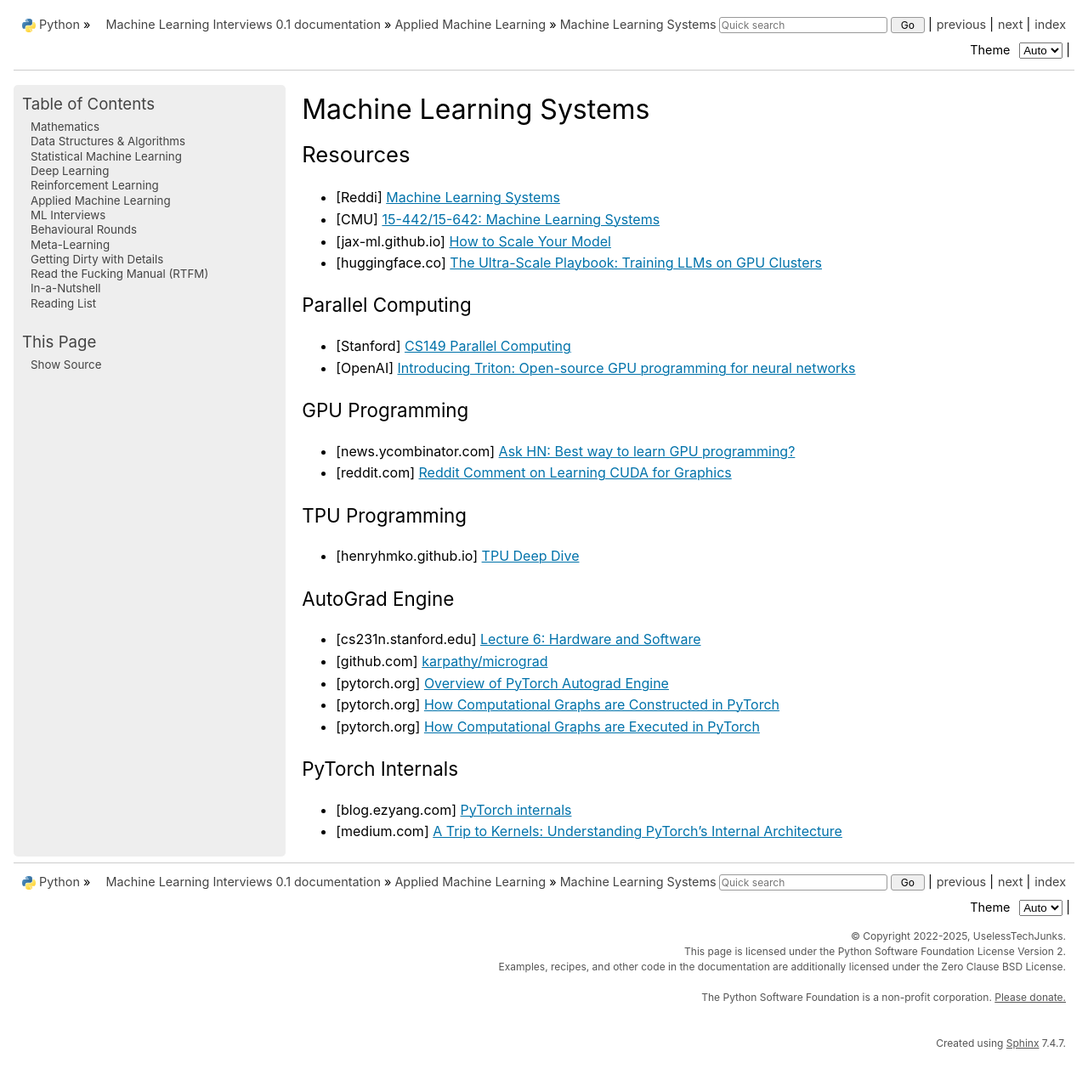
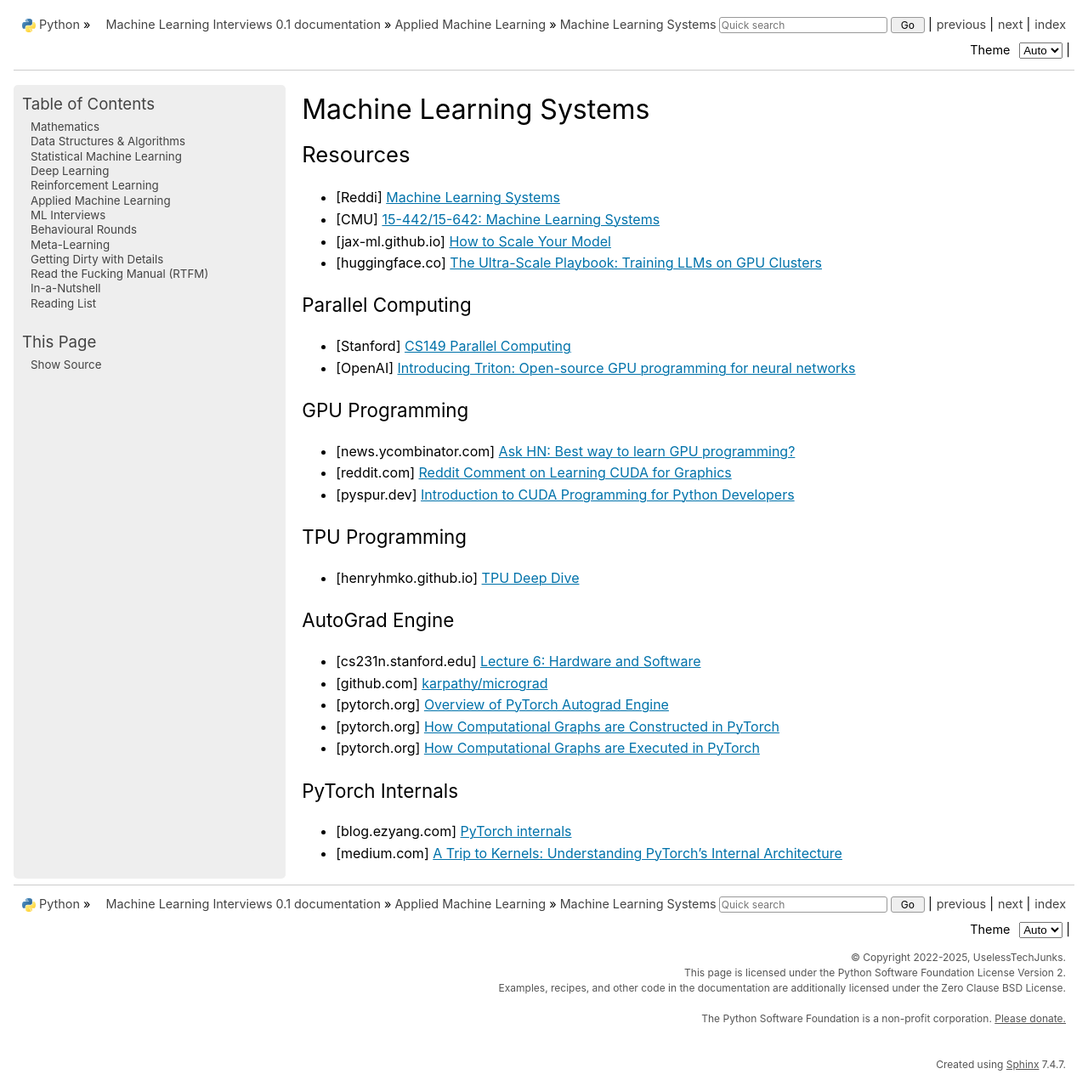
Before and after one commit to uselesstechjunks/leetcode, a Sphinx documentation site: the page built from docs/source/applied/sys/mlsys.rst, in a window 1280 px wide and 1271 px high. Shown: the whole window at 85% size. Built offline with Sphinx 7.4.7, drawn with Linux system fonts in a browser that asks for light colours; pages that are not in the unit, such as notebooks, are missing from menus.

Commit message:
Update mlsys.rst

```diff
--- a/docs/source/applied/sys/mlsys.rst
+++ b/docs/source/applied/sys/mlsys.rst
@@ -20,6 +20,7 @@ GPU Programming
 ===============================================================================
 - [news.ycombinator.com] `Ask HN: Best way to learn GPU programming? <https://news.ycombinator.com/item?id=38835813>`_
 - [reddit.com] `Reddit Comment on Learning CUDA for Graphics <https://old.reddit.com/r/GraphicsProgramming/comments/1fpi2cv/learning_cuda_for_graphics/loz9sm3/>`_
+- [pyspur.dev] `Introduction to CUDA Programming for Python Developers <https://www.pyspur.dev/blog/introduction_cuda_programming>`_
 
 ===============================================================================
 TPU Programming
```
